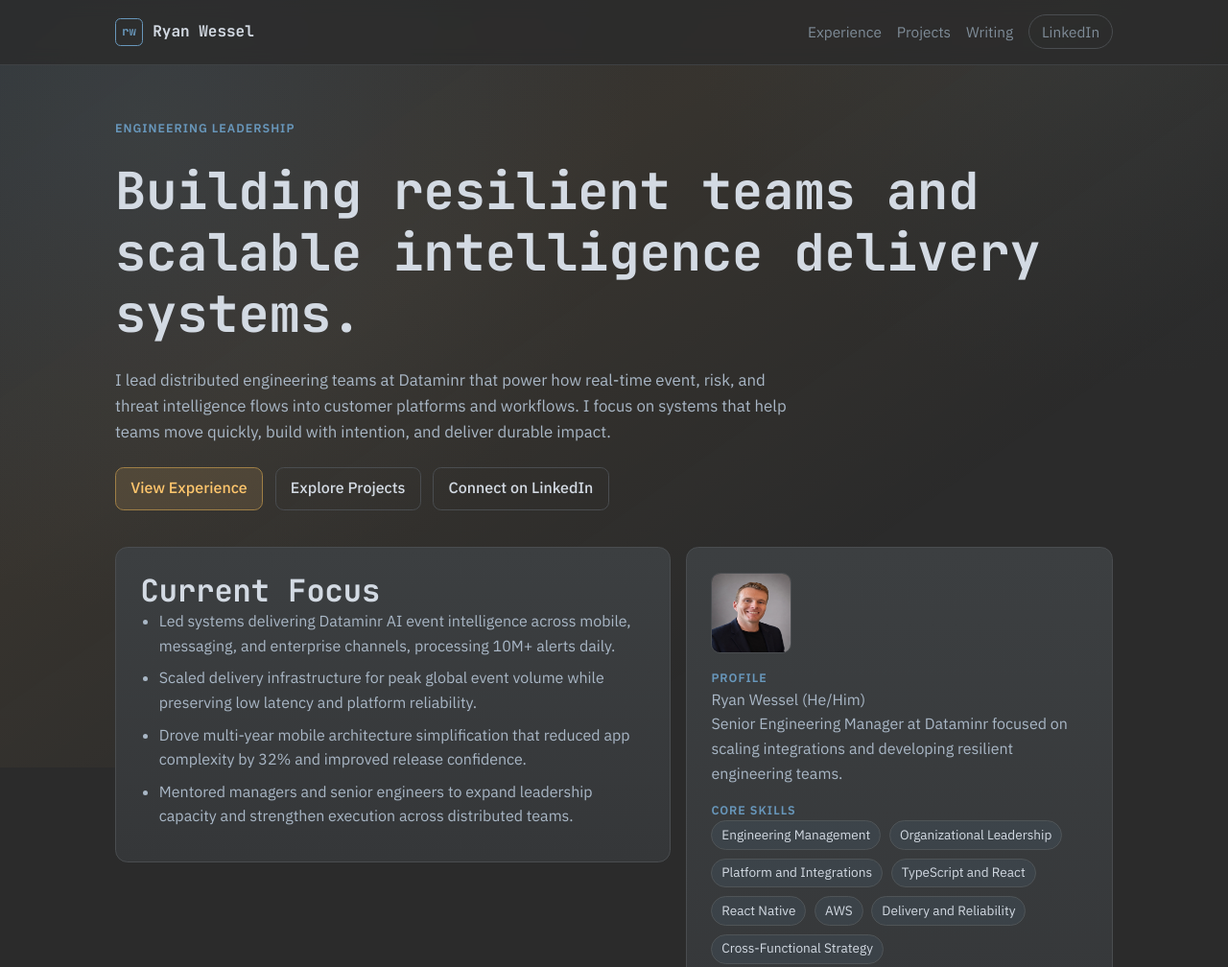
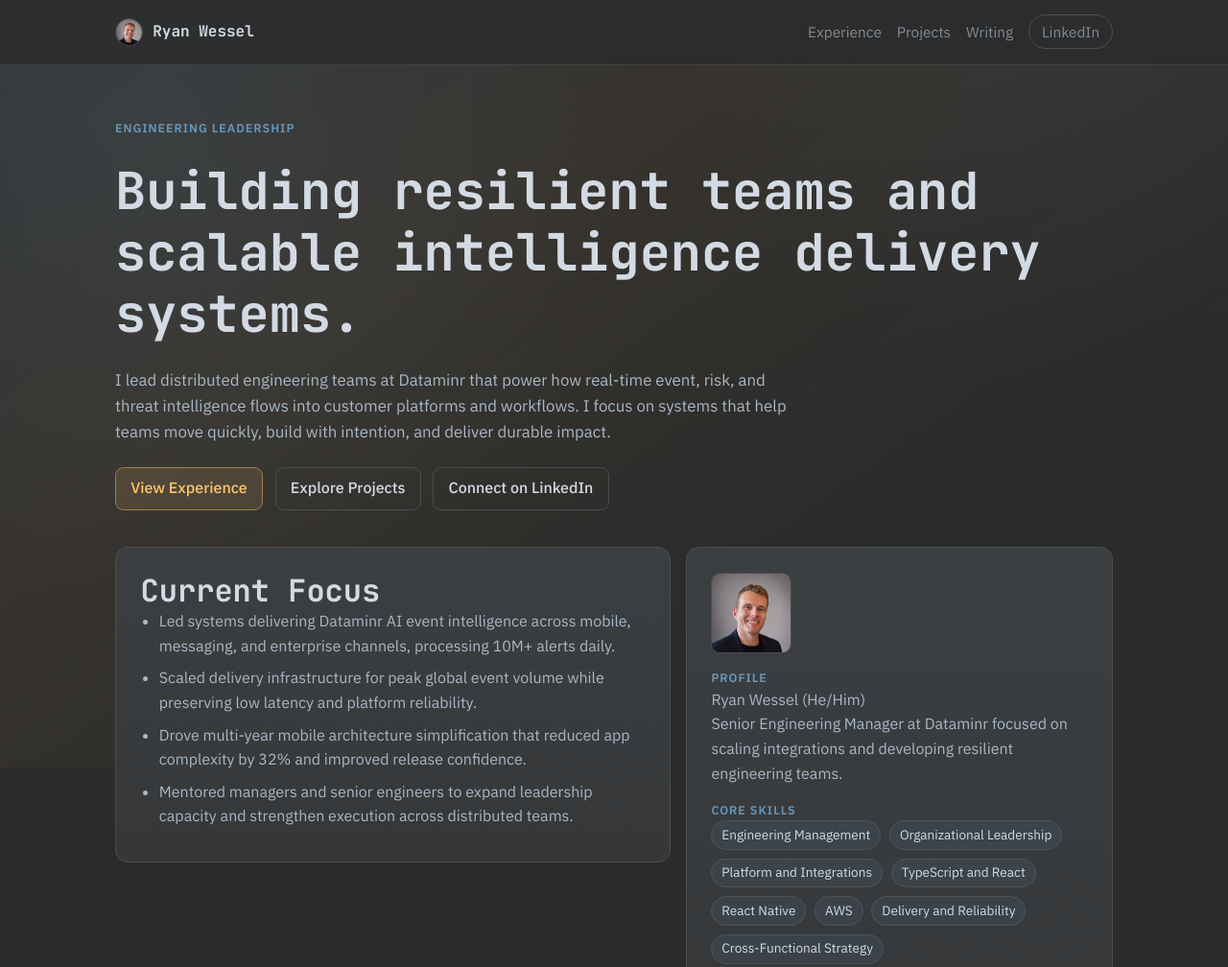
Before and after one commit to ryanjwessel/ryanjwessel.com, an Astro site: page / in a window 1280 px wide. Shown: the top 1008 px of the page at 96% size. Built offline with nearby package versions, Linux system fonts and the light colour scheme; Astro itself is replaced by a stand-in of ours.

Commit message:
Fix headshot aspect ratio; replace [rw] brand mark with circular headshot
- Add object-fit: cover + object-position: center top to avatar img
- Replace brand-mark [rw] box in header with small circular headshot
- Remove brand-mark CSS, add brand-avatar CSS

```diff
--- a/web/layouts/BaseLayout.astro
+++ b/web/layouts/BaseLayout.astro
@@ -55,7 +55,7 @@
     <header class="site-header">
       <div class="container nav-wrap">
         <a class="brand" href="/">
-          <span class="brand-mark">rw</span>
+          <img src="/headshot.jpg" alt="" aria-hidden="true" class="brand-avatar" />
           <span>{site.name}</span>
         </a>
         <nav aria-label="Primary">
--- a/web/pages/index.astro
+++ b/web/pages/index.astro
@@ -31,10 +31,10 @@
     <aside class="panel stack">
       <img
         src="/headshot.jpg"
-        alt="Ryan Wessel avatar"
+        alt="Ryan Wessel"
         width="84"
         height="84"
-        style="border-radius: 0.6rem; border: 1px solid var(--border);"
+        style="border-radius: 0.6rem; border: 1px solid var(--border); object-fit: cover; object-position: center top;"
       />
       <div>
         <p class="eyebrow">Profile</p>
--- a/web/styles/global.css
+++ b/web/styles/global.css
@@ -85,15 +85,13 @@
   font-weight: 700;
 }
 
-.brand-mark {
-  display: inline-grid;
-  place-items: center;
+.brand-avatar {
   width: 1.8rem;
   height: 1.8rem;
-  border: 1px solid var(--accent-blue);
-  border-radius: 0.35rem;
-  color: var(--accent-blue);
-  font-size: 0.78rem;
+  border-radius: 50%;
+  object-fit: cover;
+  object-position: center top;
+  border: 1px solid var(--border);
 }
 
 nav {
```
